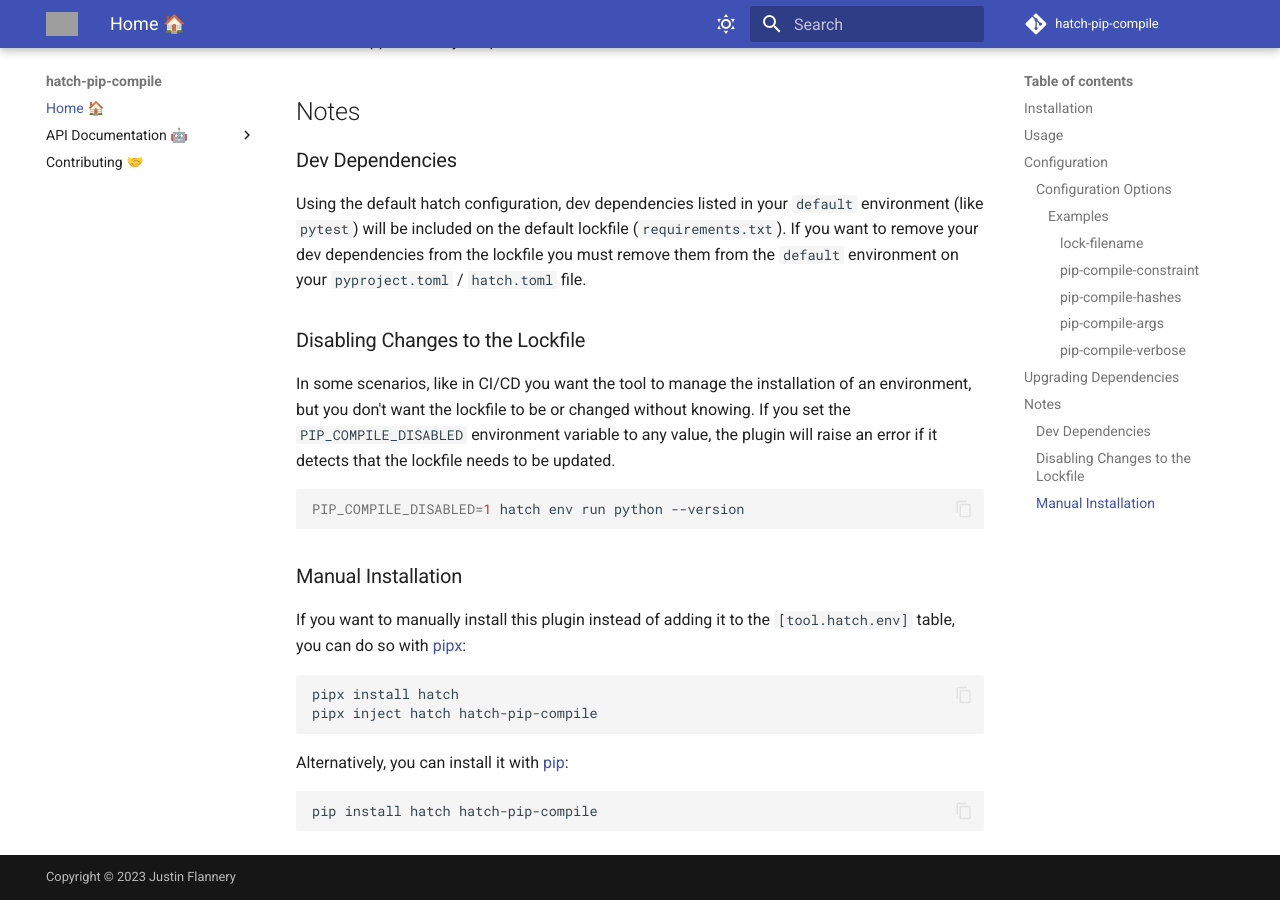
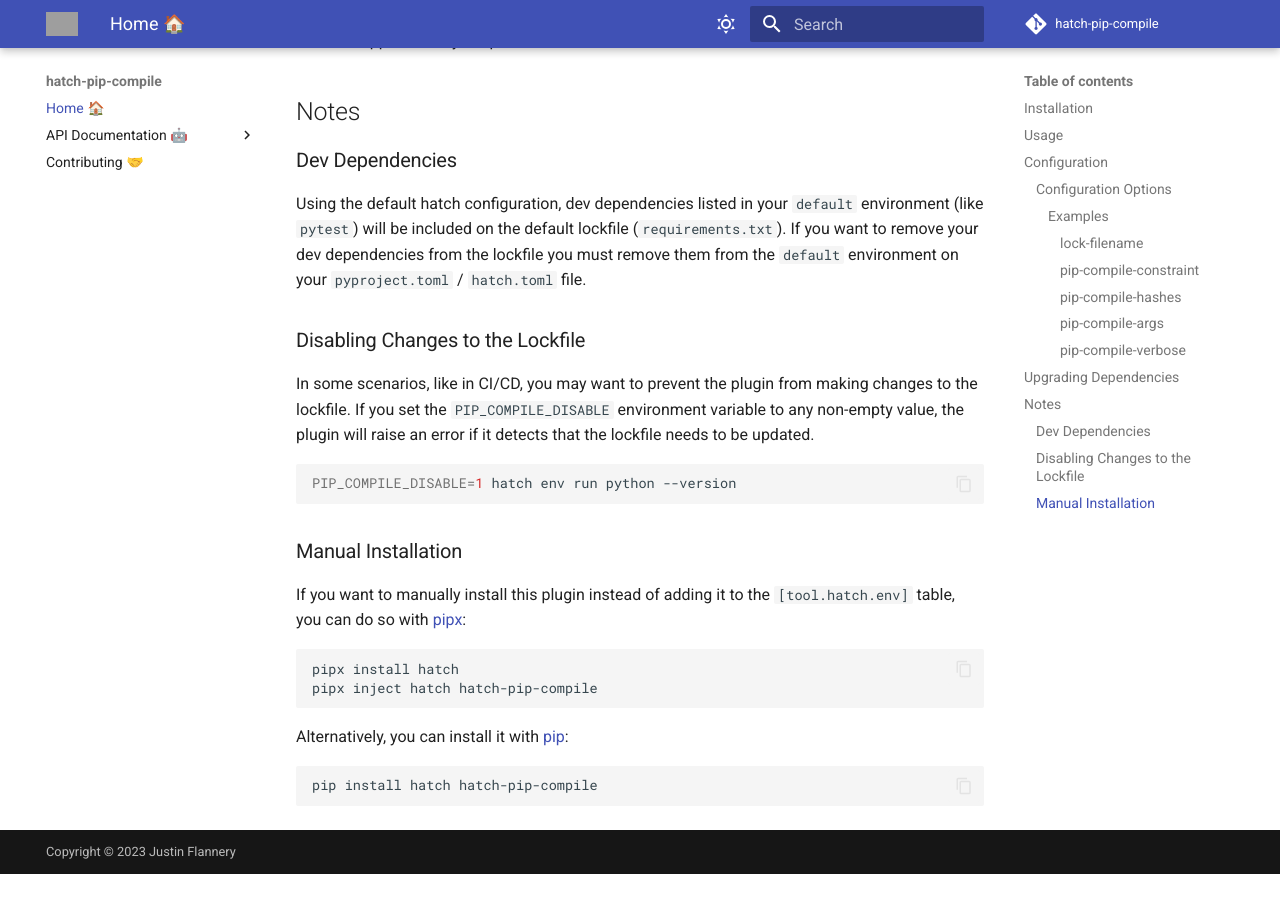
Before and after one commit to juftin/hatch-pip-compile, an MkDocs documentation site: the page built from docs/index.md, in a window 1280 px wide and 900 px high, scrolled down 6341 px. Built offline with MkDocs 1.6.1 and Material for MkDocs 9.7.7, drawn with Linux system fonts in a browser that asks for light colours; comment, search, counter and statistics services are not loaded; after the commit the page ends 7215 px from its top, so only the background shows below that; grey boxes are pictures that could not be loaded.

Commit message:
✨ PIP_COMPILE_DISABLE

````diff
--- a/docs/index.md
+++ b/docs/index.md
@@ -313,14 +313,13 @@
 
 ### Disabling Changes to the Lockfile
 
-In some scenarios, like in CI/CD you want the tool to manage the installation
-of an environment, but you don't want the lockfile to be or changed without
-knowing. If you set the `PIP_COMPILE_DISABLED` environment variable to
-any value, the plugin will raise an error if it detects that the lockfile
-needs to be updated.
+In some scenarios, like in CI/CD, you may want to prevent the plugin from
+making changes to the lockfile. If you set the `PIP_COMPILE_DISABLE`
+environment variable to any non-empty value, the plugin will raise an error
+if it detects that the lockfile needs to be updated.
 
 ```shell
-PIP_COMPILE_DISABLED=1 hatch env run python --version
+PIP_COMPILE_DISABLE=1 hatch env run python --version
 ```
 
 ### Manual Installation
````
Also changed, not shown: README.md (+5 -6 lines), 1 other file.
